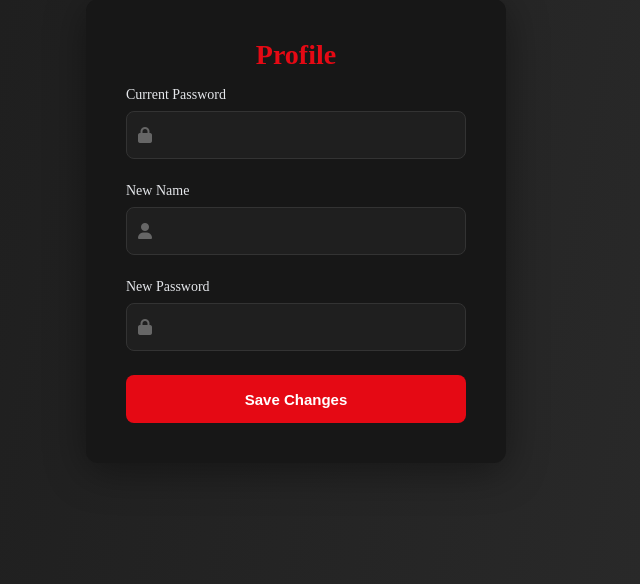
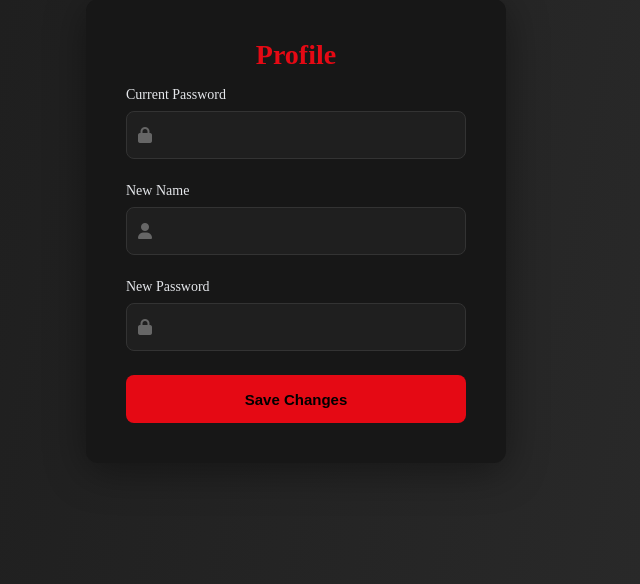
Before and after one commit to yousifdahabra/AI-Movie-Recommender, a PHP site: page /pages/profile.html in a window 1280 px wide. Shown: the part 169-753 px from the top of the page, without its empty margins (344-984 px from the left). Run offline with PHP 8.4, Linux system fonts and the light colour scheme.

Commit message:
Updae Style - button text colors

```diff
--- a/front/style/base/base.css
+++ b/front/style/base/base.css
@@ -31,11 +31,14 @@ a{
     padding: 7px 40px;
     color: black;
     transition: all 1s ease-in-out;
+    border-radius: 10px;
+
 
 }
 .login-btn a {
     color: black;
     font-weight: bolder;
+
 }
 .login-btn:hover   {
     color: #D62020;
@@ -48,7 +51,7 @@ a{
     padding: 15px 45px;
     color: black;
     transition: all 1s ease-in-out;
-
+    border-radius: 10px;
 }
 .sign-btn a {
     color: black;
--- a/front/style/pages/authentication.css
+++ b/front/style/pages/authentication.css
@@ -112,7 +112,7 @@ input:focus {
 button[type="submit"] {
     height: 48px;
     background: #e50914;
-    color: white;
+    color: black;
     border: none;
     border-radius: 8px;
     font-size: 15px;
--- a/front/style/pages/profile.css
+++ b/front/style/pages/profile.css
@@ -82,7 +82,7 @@ input:focus {
 button[type="submit"] {
     height: 48px;
     background: #e50914;
-    color: white;
+    color: black;
     border: none;
     border-radius: 8px;
     font-size: 15px;
```
